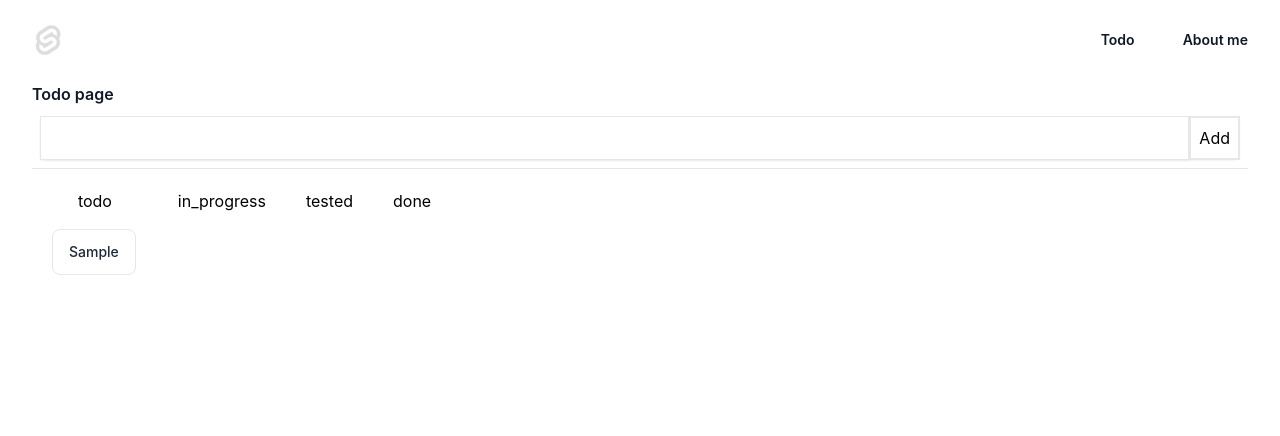
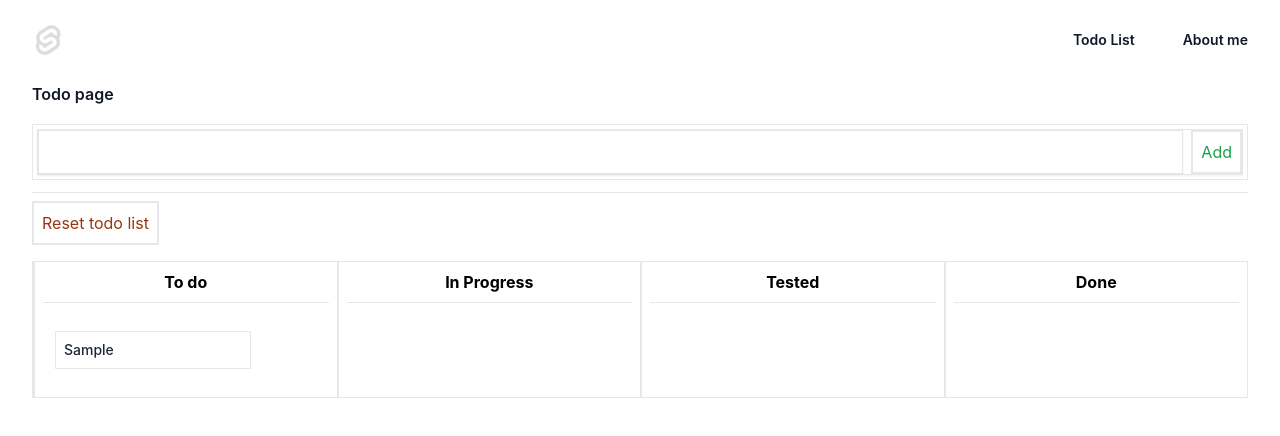
Before and after one commit to M1nhNV/svelte-example, a SvelteKit app: page /todo in a window 1280 px wide. Both pictures are taken after typing "Sample" into the empty fields and a click on the button "Add". Shown: the top 436 px of the page. Built offline with nearby package versions, Linux system fonts and the light colour scheme.

Commit message:
Update feature todo list

```diff
--- a/src/routes/+layout.svelte
+++ b/src/routes/+layout.svelte
@@ -16,7 +16,7 @@
 				</a>
 			</div>
 			<div class="hidden lg:flex lg:gap-x-12">
-				<a href="/todo" class="text-sm font-semibold leading-6 text-gray-900">Todo</a>
+				<a href="/todo" class="text-sm font-semibold leading-6 text-gray-900">Todo List</a>
 				<a href="/about" class="text-sm font-semibold leading-6 text-gray-900">About me</a>
 			</div>
 		</nav>
--- a/src/routes/todo/+page.svelte
+++ b/src/routes/todo/+page.svelte
@@ -27,15 +27,46 @@
 
 	const handleCreateTodoList = (value: any) => {
 		todoList['todo'].items.push({ id: Date.now(), label: value });
-		console.log($state.snapshot(todoList));
+	};
+
+	const resetTodoList = () => {
+		todoList['todo'].items = [];
+		todoList['in_progress'].items = [];
+		todoList['tested'].items = [];
+		todoList['done'].items = [];
+	};
+
+	const handleCallback = (data: any) => {
+		if (data.type === 'remove_item') {
+			todoList[data.key].items = todoList[data.key].items.filter(
+				(item) => item.id !== data.item_id
+			);
+		}
+
+		let newList = todoList[data.key].items;
+		if (data.type === 'update_item') {
+			for (let item of newList) {
+				if (item.id === data.item_id) {
+					item.label = data.value;
+					break;
+				}
+			}
+
+			todoList[data.key].items = newList;
+		}
 	};
 </script>
 
-<main class="mx-auto max-w-7xl lg:px-8">
-	<article class="px-4 sm:px-0">
+<main class="mx-auto max-w-7xl lg:px-8 min-h-screen">
+	<article class="px-4 sm:px-0 mb-4">
 		<h3 class="text-base font-semibold leading-7 text-gray-900">Todo page</h3>
 	</article>
+
 	<MInputGroup onValueEvent={handleCreateTodoList} />
 	<hr />
-	<TListTodoList list={todoList} />
+	<button class="border-2 mt-2 mb-4 p-2 text-orange-800" type="reset" on:click={resetTodoList}
+		>Reset todo list</button
+	>
+
+	<TListTodoList list={todoList} callback={handleCallback} />
 </main>
--- a/src/ui/atoms/AButton.svelte
+++ b/src/ui/atoms/AButton.svelte
@@ -6,4 +6,6 @@
 	};
 </script>
 
-<button class="border-2 p-2" on:click={addEvent}> Add </button>
+<button type="button" class="border-2 p-2 text-green-600" on:click={addEvent} on:keydown={addEvent}>
+	Add
+</button>
--- a/src/ui/atoms/AInput.svelte
+++ b/src/ui/atoms/AInput.svelte
@@ -2,13 +2,25 @@
 	let { value, callback } = $props();
 
 	const handleOnBlurEvent = (e: any) => {
-		callback(e.target.value);
+		callback({ type: 'blur', value: e.target.value });
+	};
+
+	const handleOnInputEvent = (e: any) => {
+		callback({ type: 'input', value: e.target.value });
+	};
+
+	const handleOnKeyDown = (e: any) => {
+		if (e.key === 'Enter') {
+			callback({ type: 'Enter', value: e.target.value });
+		}
 	};
 </script>
 
 <input
 	bind:value
+	on:input={handleOnInputEvent}
 	on:blur={handleOnBlurEvent}
+	on:keydown={handleOnKeyDown}
 	type="text"
-	class="py-2 px-3 pe-11 block w-full border border-gray-200 shadow-sm text-sm focus:z-10 focus:border-blue-500 focus:ring-blue-500 disabled:opacity-50 disabled:pointer-events-none light:bg-neutral-900 light:border-neutral-700 light:text-neutral-400 light:placeholder-neutral-500 light:focus:ring-neutral-600"
+	class="py-2 w-full px-3 pe-11 block mr-2 border border-gray-200 shadow-sm text-sm focus:z-10 focus:border-blue-500 focus:ring-blue-500 disabled:opacity-50 disabled:pointer-events-none light:bg-neutral-900 light:border-neutral-700 light:text-neutral-400 light:placeholder-neutral-500 light:focus:ring-neutral-600"
 />
--- a/src/ui/atoms/ATodoItem.svelte
+++ b/src/ui/atoms/ATodoItem.svelte
@@ -1,9 +1,12 @@
 <script lang="ts">
-	const { label } = $props();
+	const { label, callback } = $props();
 </script>
 
-<span
-	class="mr-0.5 inline-flex items-center gap-x-2 py-3 px-4 text-sm font-medium bg-white border border-gray-200 text-gray-800 -mt-px first:rounded-t-lg first:mt-0 last:rounded-b-lg light:bg-neutral-900 light:border-neutral-700 light:text-white"
+<p
+	class="my-2 p-2 w-9/12 truncate md:text-clip inline-flex items-center gap-x-2 text-sm font-medium bg-white border border-gray-200 text-gray-800 -mt-px first:mt-0 light:bg-neutral-900 light:border-neutral-700 light:text-white"
+	on:click={() => callback({ type: 'item_click' })}
+	on:mouseover={() => callback({ type: 'item_hover' })}
+	on:mouseleave={() => callback({ type: 'item_leave' })}
 >
 	{label}
-</span>
+</p>
--- a/src/ui/molecules/MInputGroup.svelte
+++ b/src/ui/molecules/MInputGroup.svelte
@@ -1,4 +1,4 @@
-<script>
+<script lang="ts">
 	import AInput from '../atoms/AInput.svelte';
 	import AButton from '../atoms/AButton.svelte';
 
@@ -12,13 +12,20 @@
 		}
 	};
 
-	const onInputEvent = (value) => {
-		valueInput = value;
+	const onInputEvent = (data: { type: string; value: string }) => {
+		if (data.type === 'input') {
+			valueInput = data.value;
+		}
+
+		if (data.type === 'Enter' && data.value !== '') {
+			onValueEvent(data.value);
+			valueInput = '';
+		}
 	};
 </script>
 
-<div class="p-1 m-1">
-	<div class="flex rounded-lg shadow-sm">
+<div class="p-1 border mb-3 mt-2">
+	<div class="flex shadow-sm border">
 		<AInput value={valueInput} callback={onInputEvent} />
 		<AButton {onClickButton} />
 	</div>
--- /dev/null
+++ b/src/ui/molecules/MTodoItem.svelte
@@ -0,0 +1,52 @@
+<script lang="ts">
+	const { id, label, callback, key } = $props();
+	import ATodoItem from '../atoms/ATodoItem.svelte';
+	import AInput from '../atoms/AInput.svelte';
+
+	let isEdit = $state(false);
+	let isShowButtonDelete = $state(false);
+	let valueInput = $state('');
+
+	const removeItem = () => {
+		return callback({ type: 'remove_item', item_id: id, key: key });
+	};
+
+	const handleCallbackItem = (action) => {
+		console.log('handleCallbackItem: ', action);
+		if (action.type === 'item_click') {
+			isEdit = true;
+			valueInput = label;
+		}
+
+		if (action.type === 'item_hover') {
+			isShowButtonDelete = true;
+		}
+
+		if (action.type === 'item_leave') {
+			isShowButtonDelete = false;
+		}
+	};
+
+	const onInputEvent = (data) => {
+		valueInput = data.value;
+	};
+
+	const updateItem = () => {
+		callback({ type: 'update_item', item_id: id, key: key, value: valueInput });
+		isEdit = false;
+	};
+</script>
+
+<div class="block m-3">
+	{#if isEdit}
+		<div class="flex">
+			<AInput value={valueInput} callback={onInputEvent} />
+			<button class="w-2/12 border p-1 text-green-600" on:click={updateItem}>U</button>
+		</div>
+	{:else}
+		<ATodoItem {label} callback={handleCallbackItem} />
+		{#if isShowButtonDelete}
+			<button class="w-2/12 border p-1 text-red-600" on:click={removeItem}>X</button>
+		{/if}
+	{/if}
+</div>
--- a/src/ui/organisms/OTodoCol.svelte
+++ b/src/ui/organisms/OTodoCol.svelte
@@ -1,13 +1,26 @@
-<script>
-	import ATodoItem from '../atoms/ATodoItem.svelte';
-	const { title = '', items } = $props();
+<script lang="ts">
+	import MTodoItem from '../molecules/MTodoItem.svelte';
+	const { title = '', key, items, callback } = $props();
+
+	const handleCallbackItem = (action) => {
+		if (action.type === 'remove_item') {
+			callback(action);
+		}
+
+		if (action.type === 'item_click') {
+		}
+
+		if (action.type === 'update_item') {
+			callback(action);
+		}
+	};
 </script>
 
-<article class="flex flex-col content-center m-3">
-	<h3 class="m-2 text-center block">{title}</h3>
+<article class="flex flex-col content-center w-1/4 border-l-2">
+	<h3 class="m-2 text-center block border-b pb-2 font-bold">{title}</h3>
 	<div class="max-w-xs flex flex-col m-2">
 		{#each items as item}
-			<ATodoItem label={item.label} />
+			<MTodoItem {key} label={item.label} id={item.id} callback={handleCallbackItem} />
 		{/each}
 	</div>
 </article>
--- a/src/ui/templates/TListTodoList.svelte
+++ b/src/ui/templates/TListTodoList.svelte
@@ -1,12 +1,16 @@
 <script lang="ts">
 	import OTodoCol from '../organisms/OTodoCol.svelte';
 
-	const { list }: { list: { label: string; value: string; items: [] } }[] = $props();
+	const {
+		list,
+		callback
+	}: { list: { label: string; value: string; items: [] }; callback: (data: any) => void } =
+		$props();
 	let entries = Object.entries(list);
 </script>
 
-<article class="flex">
+<article class="flex border">
 	{#each entries as [key, value]}
-		<OTodoCol title={key} items={value.items} />
+		<OTodoCol {key} title={value.label} items={value.items} {callback} />
 	{/each}
 </article>
```
